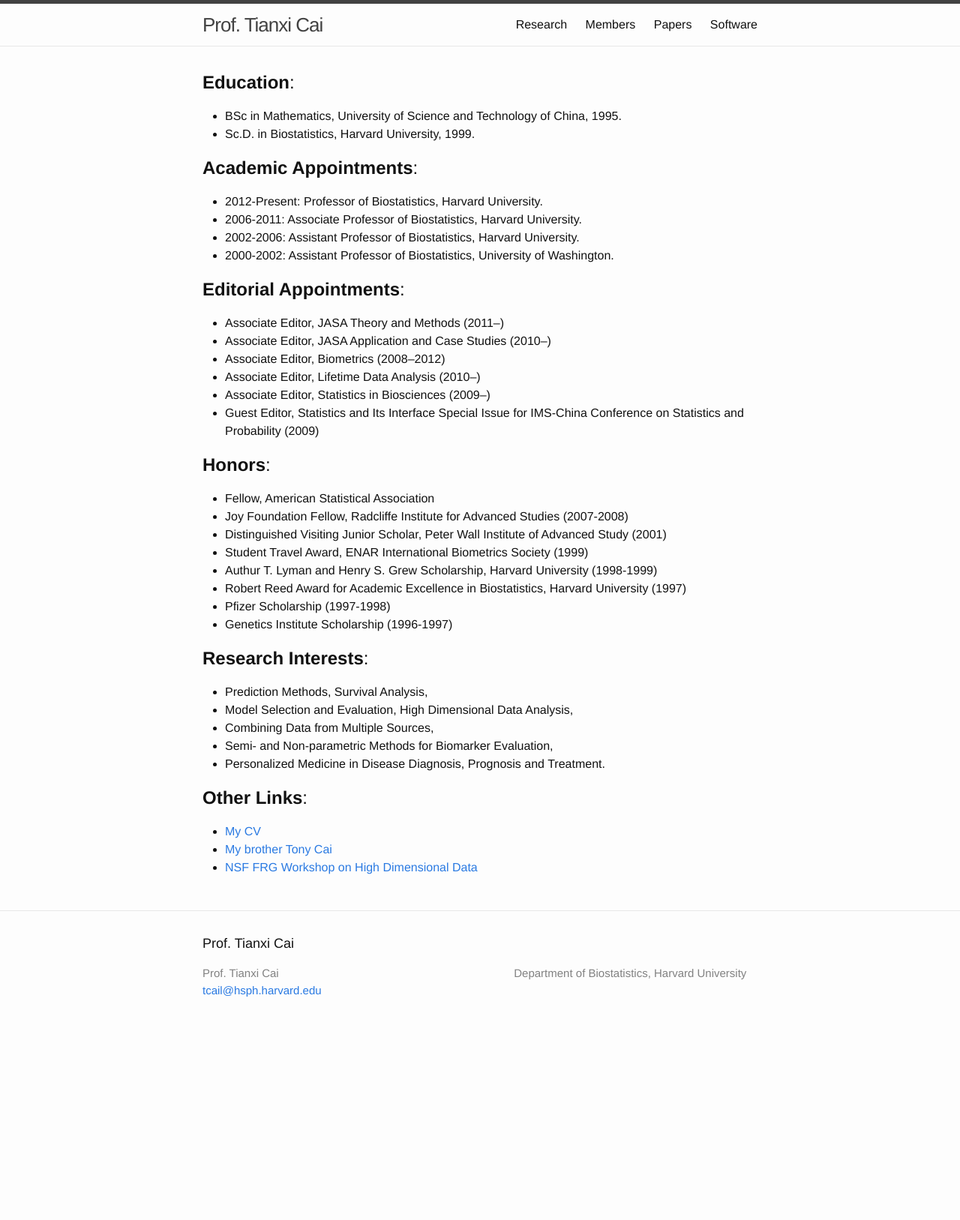
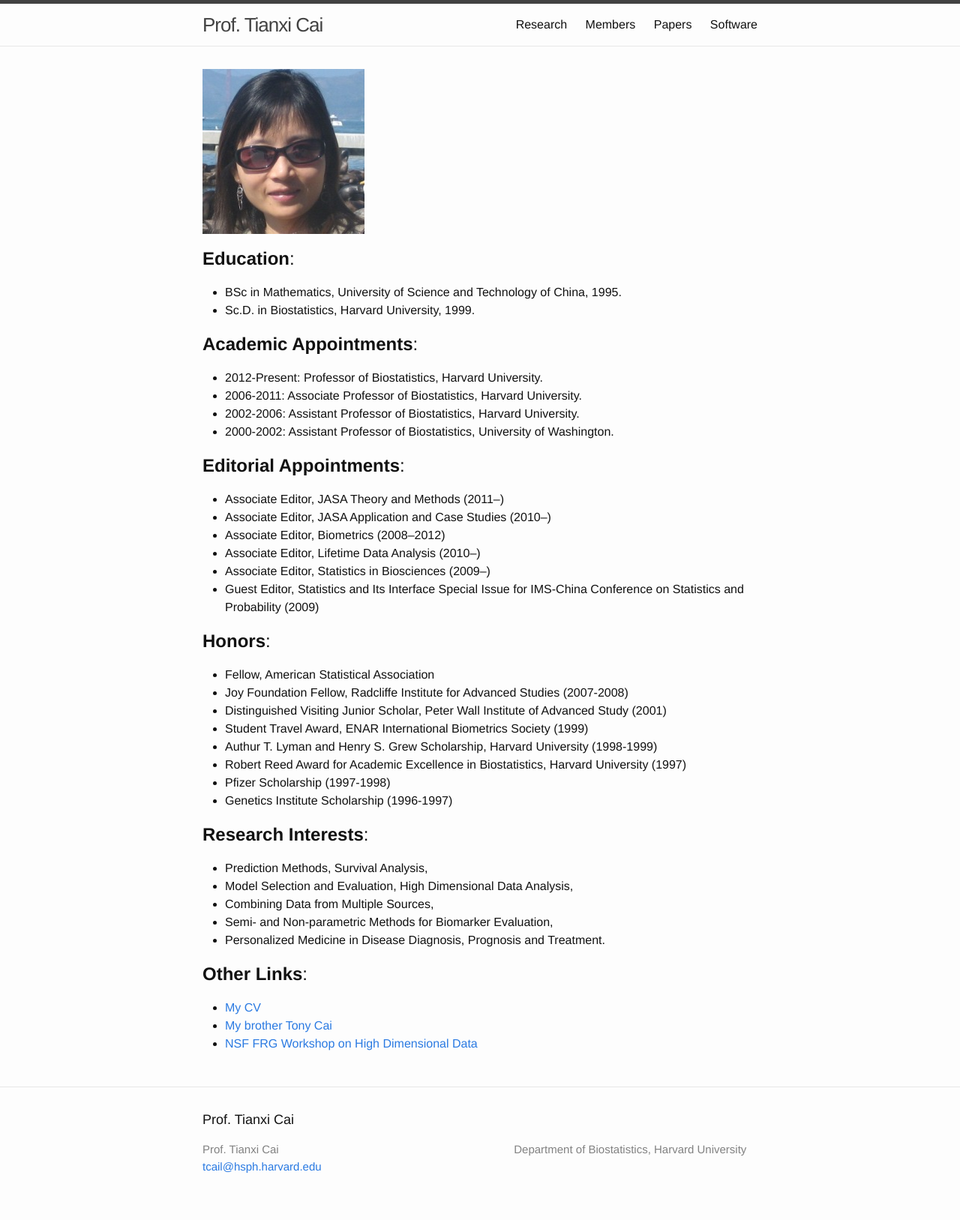
Before and after one commit to Xuanmengcai/Xuanmengcai-github-io, a Jekyll site: the page built from index.md, in a window 1280 px wide. Shown: the whole page at 75% size. Built offline with Jekyll 4.4.1, drawn with Linux system fonts in a browser that asks for light colours; before the commit the page ends 1392 px from its top, so only the background shows below that.

Commit message:
Update index.md

```diff
--- a/index.md
+++ b/index.md
@@ -1,6 +1,8 @@
 ---
 layout: default
 ---
+
+![Tianxi Cai](TianxiSF-Small.jpg)
 
 
 ## **Education**:
```
